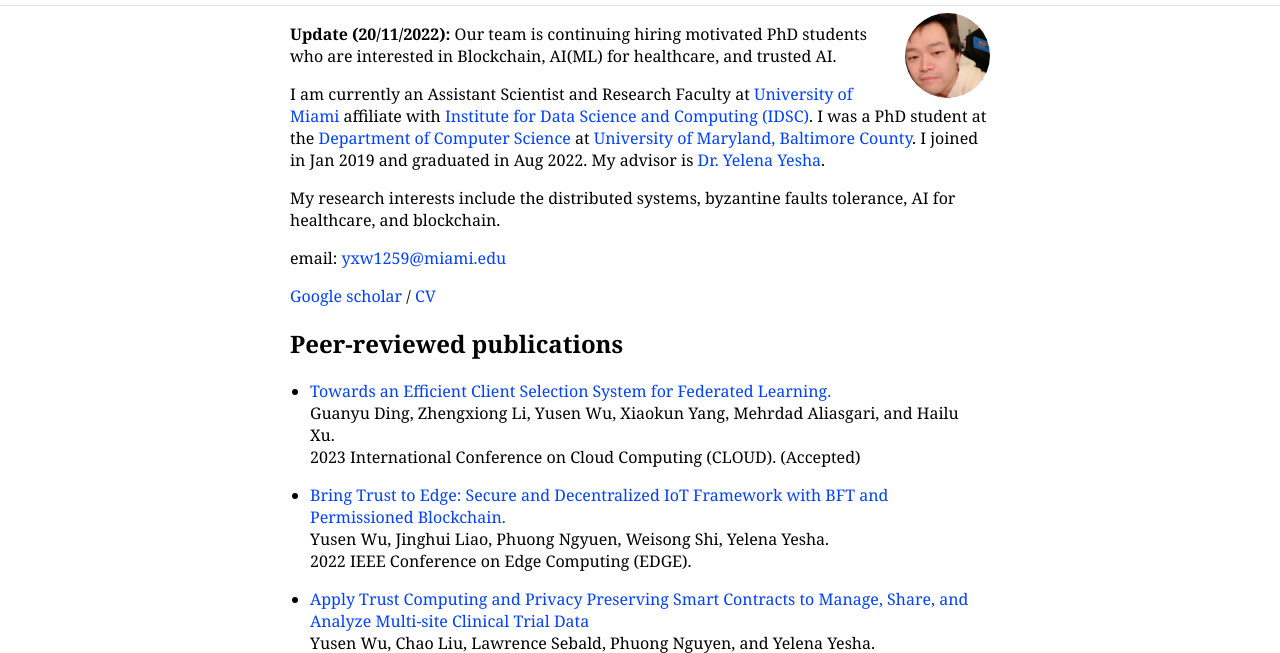
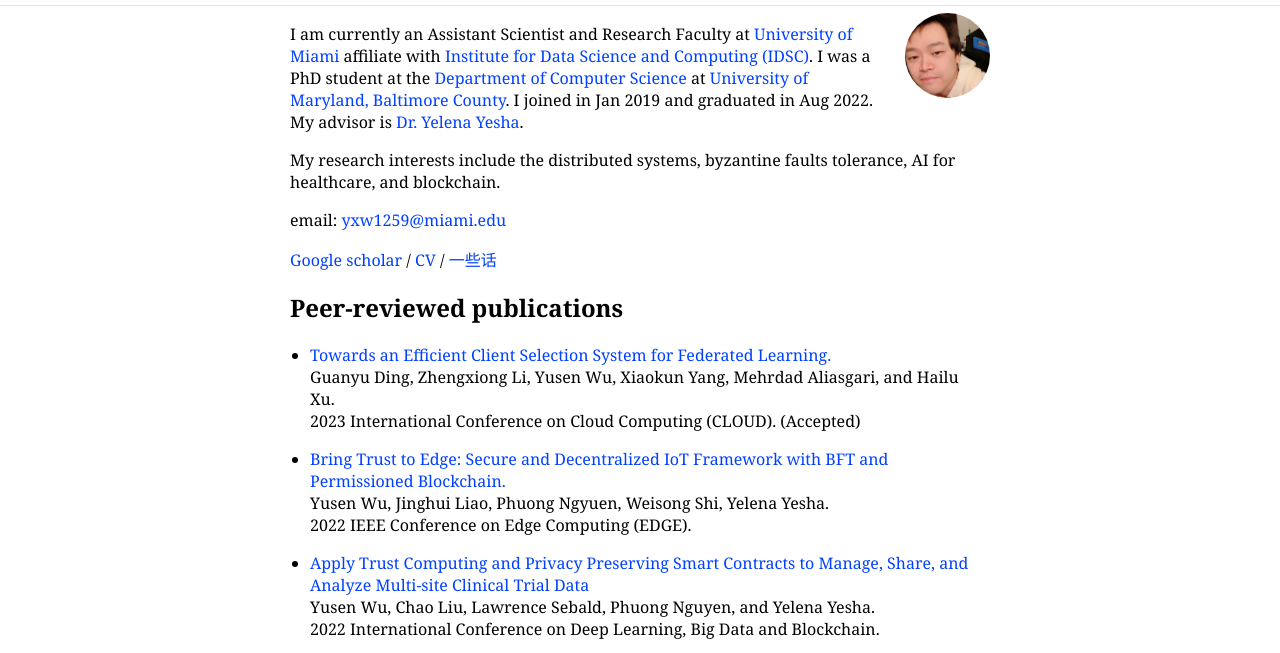
Before and after one commit to DSSLab-code/DSSLab-code.github.io, a plain HTML site: page index.html in a window 1280 px wide. Shown: the part 103-756 px from the top of the page. Drawn offline with Linux system fonts and the light colour scheme.

Commit message:
sometinks

```diff
--- a/index.html
+++ b/index.html
@@ -20,7 +20,7 @@
         <div class="container content">
             <p><img class="profile-picture" src="me.jpg" /></p>
 
-<p><strong>Update (20/11/2022):</strong> Our team is continuing hiring motivated PhD students who are interested in Blockchain, AI(ML) for healthcare, and trusted AI.
+  <!--<p><strong>Update (20/11/2022):</strong> Our team is continuing hiring motivated PhD students who are interested in Blockchain, AI(ML) for healthcare, and trusted AI.  -->
 
 <p>I am currently an Assistant Scientist and Research Faculty at <a href="https://welcome.miami.edu/">University of Miami</a> affiliate with  <a href="https://idsc.miami.edu/">Institute for Data Science and Computing (IDSC)</a>. I was a PhD student at the  <a href="https://www.csee.umbc.edu/">Department of Computer Science</a> at <a href="https://umbc.edu/">University of Maryland, Baltimore County</a>.
   I joined in Jan 2019 and graduated in Aug 2022. My advisor is <a href="https://people.miami.edu/profile/yxy806@miami.edu">Dr. Yelena Yesha</a>.</p>
@@ -28,7 +28,7 @@
 <p>My research interests include the distributed systems, byzantine faults tolerance, AI for healthcare, and blockchain.</p>
 
 <p>email: <a href="mailto:yxw1259@miami.edu">yxw1259@miami.edu</a><br />
-<p> <a href="https://scholar.google.com/citations?user=Xd8h4EoAAAAJ&hl=en">Google scholar</a> / <a href="Yusen_Wu.pdf">CV</a><br />
+<p> <a href="https://scholar.google.com/citations?user=Xd8h4EoAAAAJ&hl=en">Google scholar</a> / <a href="Yusen_Wu.pdf">CV</a> / <a href="somethinks.pdf">一些话</a><br />
 
 <h2 id="peer-reviewed-publications">Peer-reviewed publications</h2>
 
```
Also changed, not shown: 1 other file.
